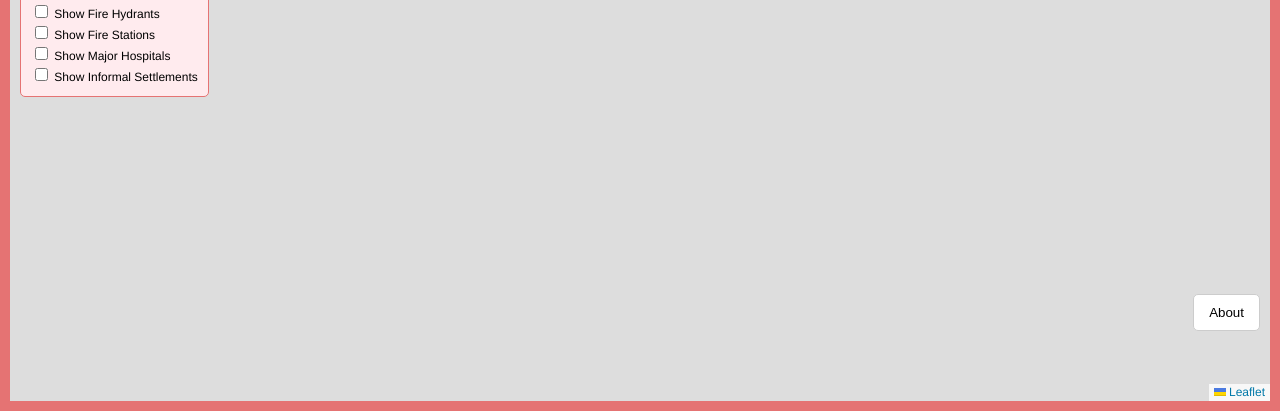
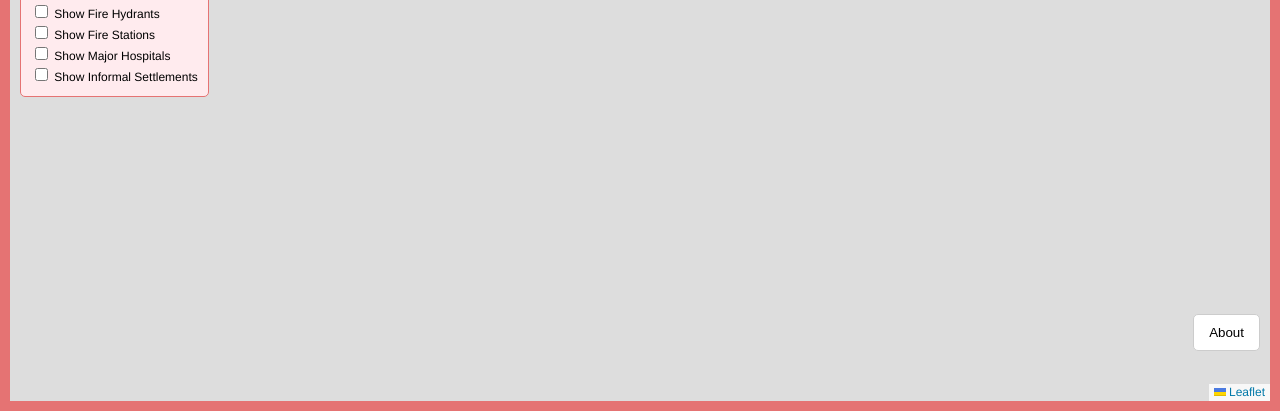
Before and after one commit to kathureflavia/DISASTER-MANAGEMENT, a plain HTML site: page index.html in a window 1280 px wide. Shown: the part 389-800 px from the top of the page. Drawn offline with Linux system fonts and the light colour scheme.

Commit message:
Update styles.css

```diff
--- a/styles.css
+++ b/styles.css
@@ -12,7 +12,7 @@ html {
 
 #mapInfoButton {
   position: fixed; /* Fixed positioning to stay at the bottom right */
-  bottom: 80px; /* Distance from the bottom */
+  bottom: 60px; /* Distance from the bottom */
   right: 20px; /* Distance from the right */
   z-index: 1000; /* High z-index to stay on top of the map */
   background-color: white; /* Background color for better visibility */
```
